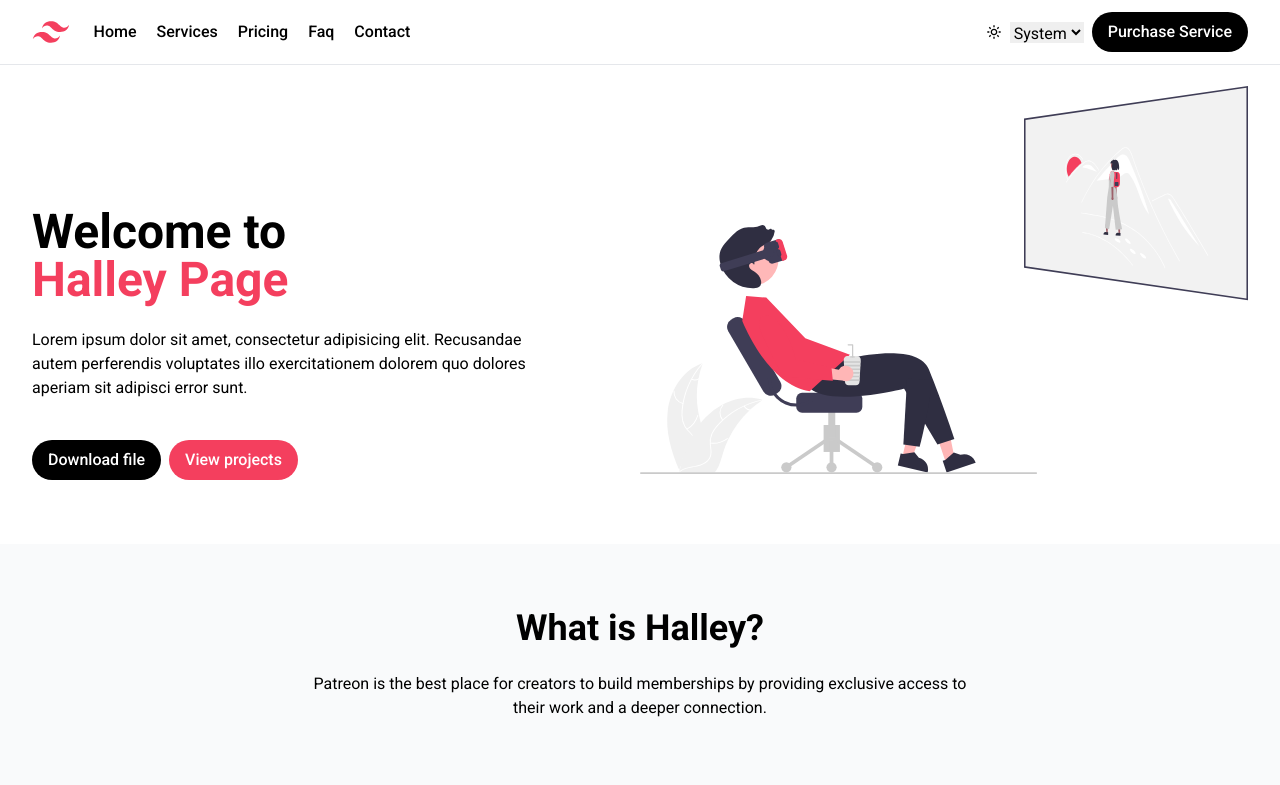
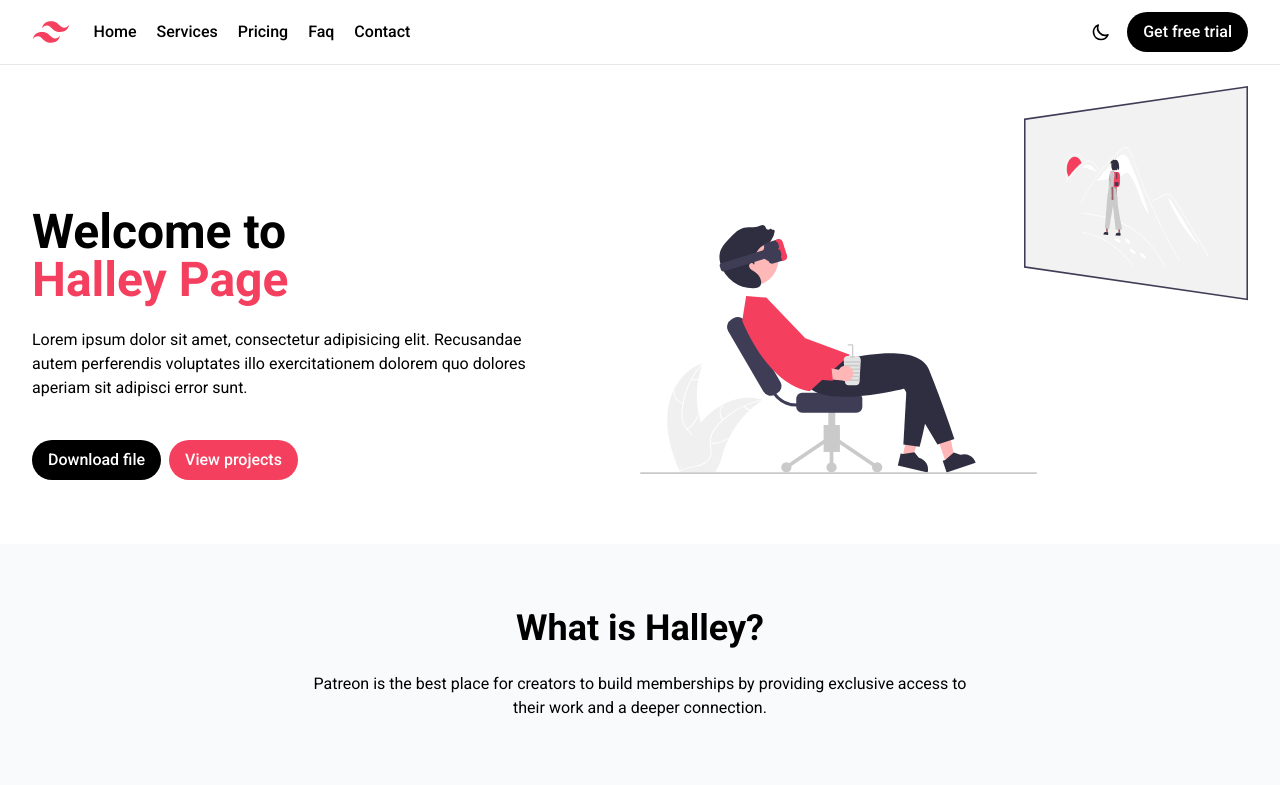
Before and after one commit to tomiidev/bambuy, a Next.js app: page / in a window 1280 px wide. Shown: the top 785 px of the page. Built offline with nearby package versions, Linux system fonts and the light colour scheme.

Commit message:
new switch darkmode

```diff
--- a/components/Navbar.tsx
+++ b/components/Navbar.tsx
@@ -73,14 +73,12 @@
                 </div>
 
                 <div className="absolute inset-y-0 right-10 sm:right-0 flex items-center gap-2">
-                <ThemeSwitch />
+                  <ThemeSwitch />
                   <Link href="#">
                     <button className="bg-black dark:bg-white text-white dark:text-black px-4 p-2 text-base font-medium dark:hover:bg-rose-500 hover:bg-rose-500 hover:text-white dark:hover:text-white rounded-full">
-                      Purchase Service
+                      Get free trial
                     </button>
                   </Link>
-
-
                 </div>
 
                 <div className="absolute inset-y-0 right-0 flex items-center sm:hidden">
--- a/components/ThemeSwitch.tsx
+++ b/components/ThemeSwitch.tsx
@@ -1,33 +1,53 @@
-// import { useState, useEffect } from "react";
+import { useState, useEffect } from "react";
 import { useTheme } from "next-themes";
-import { BiSun } from "react-icons/bi";
 
 const ThemeSwitch = () => {
-  //   const [mounted, setMounted] = useState(false);
-  //   const { resolvedTheme, setTheme } = useTheme();
+  const [mounted, setMounted] = useState(false);
   const { theme, setTheme } = useTheme();
-  // useEffect only runs on the client, so now we can safely show the UI
-  //   useEffect(() => {
-  //     setMounted(true);
-  //   }, []);
 
-  //   if (!mounted) {
-  //     return null;
-  //   }
+  useEffect(() => {
+    setMounted(true);
+  }, []);
+
+  if (!mounted) {
+    return null;
+  }
 
   return (
-    <div className="inline-flex items-center ">
-      <BiSun className="w-4 h-4 mr-2" />
-      <select
-        className="dark:bg-black cursor-pointer outline-none"
-        name="themeSwitch"
-        value={theme}
-        onChange={e => setTheme(e.target.value)}>
-        <option value="system">System</option>
-        <option value="dark">Dark</option>
-        <option value="light">Light</option>
-      </select>
-    </div>
+    <button
+      aria-label="Toggle Dark Mode"
+      type="button"
+      className="w-9 h-9 hover:bg-neutral-200 rounded-full hover:dark:bg-neutral-700 flex items-center justify-center"
+      onClick={() =>
+        setTheme(theme === "dark" ? "light" : "dark")
+      }
+    >
+      {mounted && (
+        <svg
+          xmlns="http://www.w3.org/2000/svg"
+          viewBox="0 0 24 24"
+          fill="none"
+          stroke="currentColor"
+          className="w-5 h-5 text-black dark:text-white"
+        >
+          {theme === "dark" ? (
+            <path
+              strokeLinecap="round"
+              strokeLinejoin="round"
+              strokeWidth={2}
+              d="M12 3v1m0 16v1m9-9h-1M4 12H3m15.364 6.364l-.707-.707M6.343 6.343l-.707-.707m12.728 0l-.707.707M6.343 17.657l-.707.707M16 12a4 4 0 11-8 0 4 4 0 018 0z"
+            />
+          ) : (
+            <path
+              strokeLinecap="round"
+              strokeLinejoin="round"
+              strokeWidth={2}
+              d="M20.354 15.354A9 9 0 018.646 3.646 9.003 9.003 0 0012 21a9.003 9.003 0 008.354-5.646z"
+            />
+          )}
+        </svg>
+      )}
+    </button>
   );
 };
 
```
